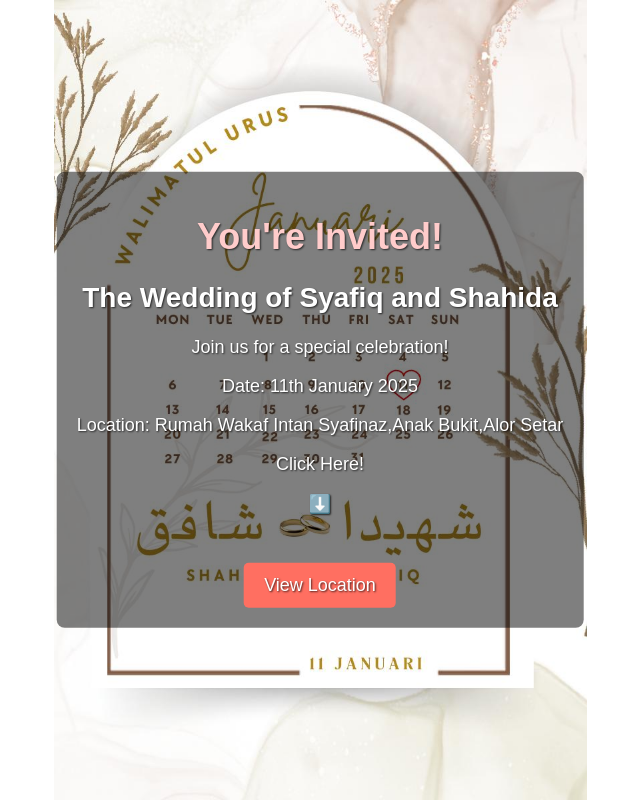
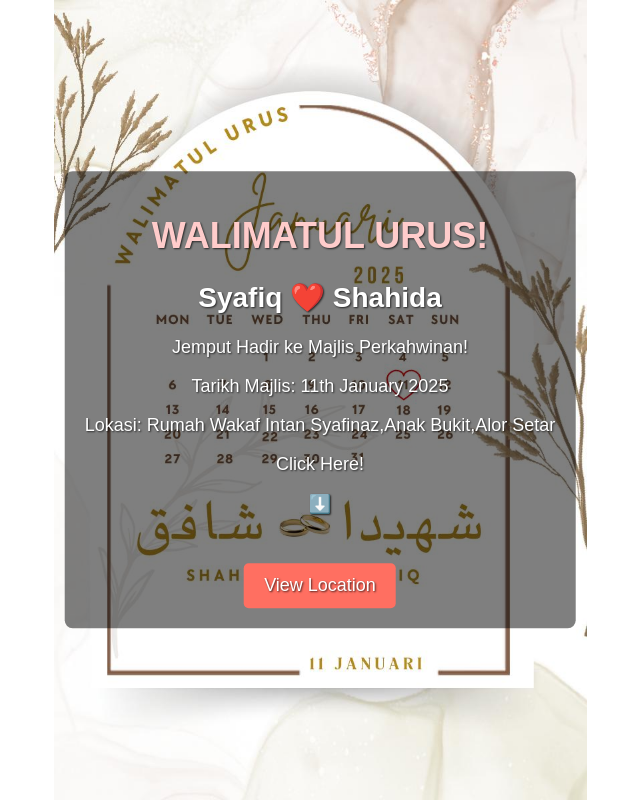
Before and after one commit to fahimalimi/WeddingInvitation, a plain HTML site: page index.html in a window 1280 px wide. Shown: the whole page, without its empty margins (320-960 px from the left). Drawn offline with Linux system fonts and the light colour scheme.

Commit message:
Add files via upload

```diff
--- a/index.html
+++ b/index.html
@@ -55,11 +55,11 @@
 </head>
 <body>
     <div class="container">
-        <h1>You're Invited!</h1>
-        <h2>The Wedding of Syafiq and Shahida</h2>
-        <p>Join us for a special celebration!</p>
-        <p>Date: 11th January 2025</p>
-        <p>Location: Rumah Wakaf Intan Syafinaz,Anak Bukit,Alor Setar</p>
+        <h1>WALIMATUL URUS!</h1>
+        <h2> Syafiq ❤️ Shahida </h2>
+        <p>Jemput Hadir ke Majlis Perkahwinan!</p>
+        <p>Tarikh Majlis: 11th January 2025</p>
+        <p>Lokasi: Rumah Wakaf Intan Syafinaz,Anak Bukit,Alor Setar</p>
         <p>Click Here!</p>
         <p>⬇️</p>
         <a href="https://maps.app.goo.gl/N7sAzvu3ZTgCH69E7?g_st=com.google.maps.preview.copy" class="button" target="_blank">View Location</a>
```
